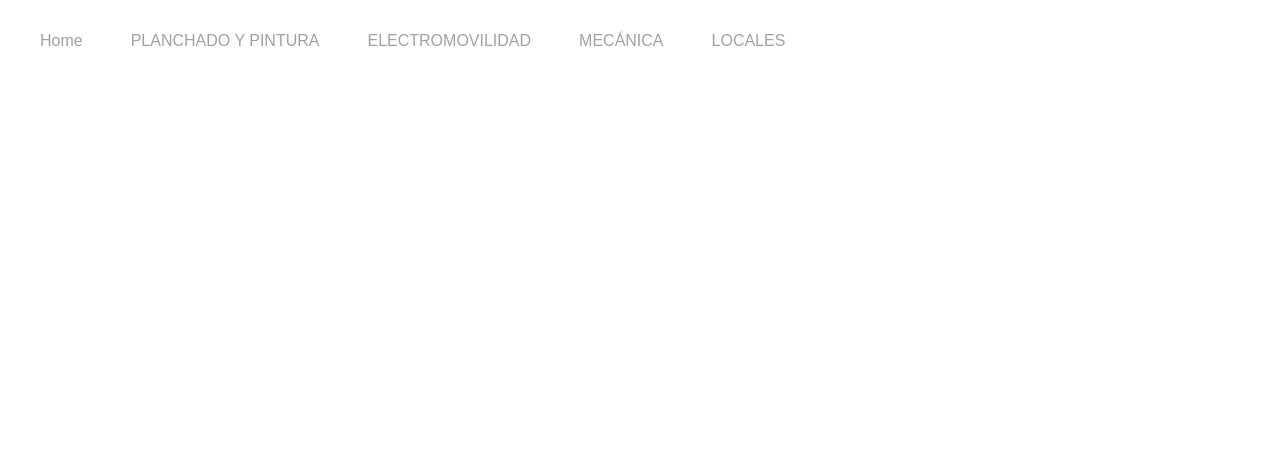
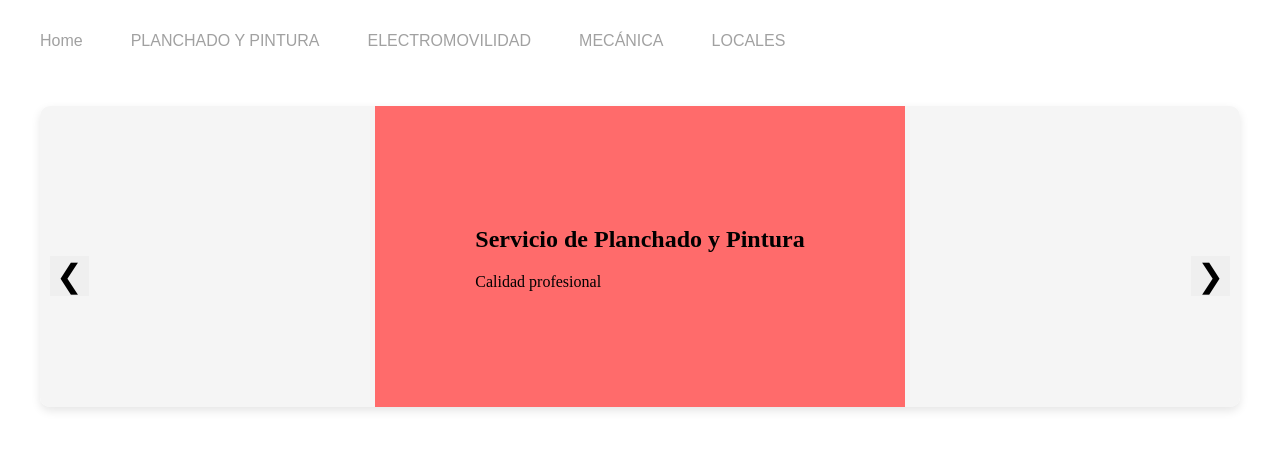
Before and after one commit to Zdm17y4/Frontend-Taller-Automotriz, a React (Vite) app in the folder mi-react-app/: page / in a window 1280 px wide. Shown: the top 450 px of the page. Built offline with nearby package versions, Linux system fonts and the light colour scheme.

Commit message:
Avance del Carousel con CSS

```diff
--- a/mi-react-app/src/App.jsx
+++ b/mi-react-app/src/App.jsx
@@ -1,9 +1,26 @@
+import Carousel from "./Carousel";
 import Navbar from "./Navbar";
 
 function App() {
+  const carouselItems = [
+    <div style={{ background: '#ff6b6b', padding: '100px' }}>
+      <h2>Servicio de Planchado y Pintura</h2>
+      <p>Calidad profesional</p>
+    </div>,
+    <div style={{ background: '#4ecdc4', padding: '100px' }}>
+      <h2>Electromovilidad</h2>
+      <p>Vehículos del futuro</p>
+    </div>,
+    <div style={{ background: '#45b7d1', padding: '100px' }}>
+      <h2>Mecánica Especializada</h2>
+      <p>Diagnóstico preciso</p>
+    </div>,
+  ];
   return (
     <div>
       <Navbar />
+      <Carousel
+        items={carouselItems} />
     </div>
   );
 }
--- /dev/null
+++ b/mi-react-app/src/Carousel.css
@@ -0,0 +1,38 @@
+.carousel-container {
+    position: relative;
+    width: 100%;
+    max-width: 1200px;
+    margin: 2rem auto;
+    overflow: hidden;
+    border-radius: 10px;
+    box-shadow: 0 4px 10px rgba(0, 0, 0, 0.1);
+}
+
+.carousel-slide {
+    display: flex;
+    justify-content: center;
+    align-items: center;
+    background-color: #f5f5f5;
+    transition: transform 0.5s ease;
+}
+
+.carousel-arrow {
+    position: absolute;
+    top: 50%;
+    color: black;
+    border: none;
+    font-size: 2rem;
+    cursor: pointer;
+}
+
+.carousel-arrow:hover {
+    background-color: antiquewhite;
+}
+
+.left {
+    left: 10px;
+}
+
+.right {
+    right: 10px;
+}
--- /dev/null
+++ b/mi-react-app/src/Carousel.jsx
@@ -0,0 +1,33 @@
+import { useState, useEffect } from 'react';
+import './Carousel.css';
+
+const Carousel = ({ items}) => {
+    const [currentIndex, setCurrentIndex] = useState(0);
+    const nextSlide = () => {
+        setCurrentIndex((prevIndex) =>
+            (prevIndex + 1) % items.length
+        );
+    };
+    const prevSlide = () => {
+        setCurrentIndex((prevIndex) =>
+            prevIndex === 0 ? items.length - 1 : prevIndex - 1
+        );
+    };
+    return (
+        <div className='carousel-container'>
+            <button className='carousel-arrow left' onClick={prevSlide}>
+                ❮
+            </button>
+
+            <div className='carousel-slide'>
+                {items[currentIndex]}
+            </div>
+
+            <button className='carousel-arrow right' onClick={nextSlide}>
+                ❯
+            </button>
+        </div>
+    )
+}
+
+export default Carousel;
```
